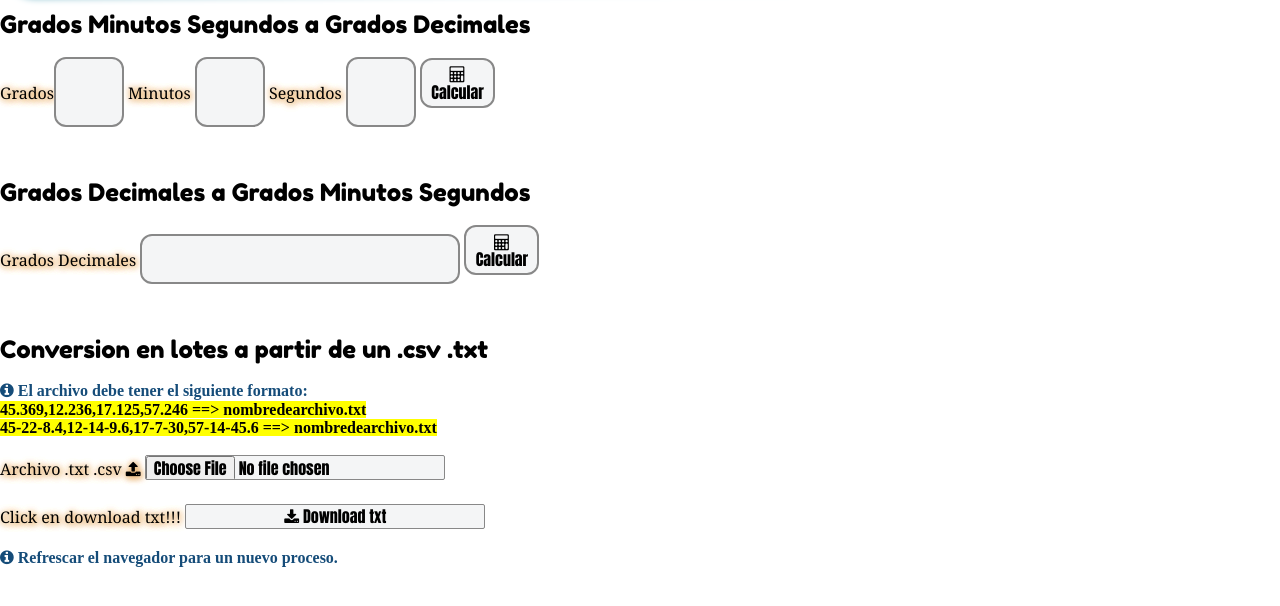
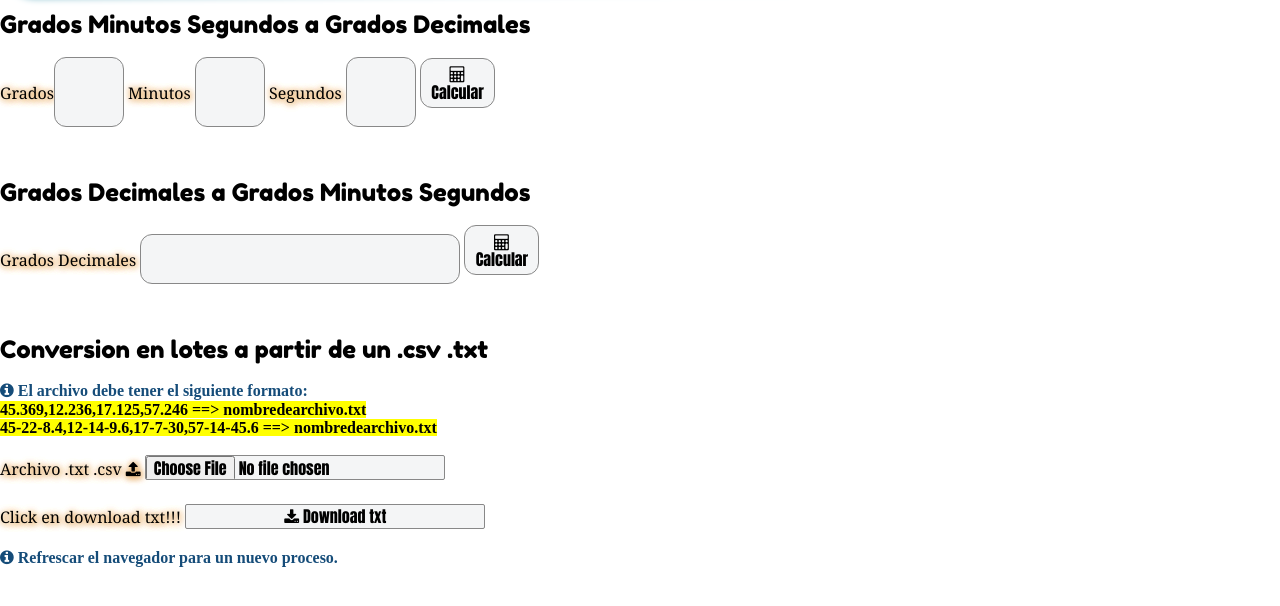
Before and after one commit to percyelbis/app_conversor, a plain HTML site: page index.html in a window 1280 px wide. Shown: the part 100-706 px from the top of the page. Drawn offline with Linux system fonts and the light colour scheme.

Commit message:
Update style.css

```diff
--- a/css/style.css
+++ b/css/style.css
@@ -53,7 +53,7 @@ input {
 .button-1{
   width:70px;
   height:70px;
-  border:2px solid #888888;
+  border:1px solid #888888;
   outline:none;
   background-color:#f4f5f6;
   border-radius: 12px;
@@ -63,7 +63,7 @@ input {
 .button-2{
   width:320px;
   height:50px;
-  border:2px solid #888888;
+  border:1px solid #888888;
   outline:none;
   background-color:#f4f5f6;
   border-radius: 12px;
@@ -73,7 +73,7 @@ input {
 .run{
   width:75px;
   height:50px;
-  border:2px solid #888888;
+  border:1px solid #888888;
   outline:none;
   background-color:#f4f5f6;
   border-radius: 12px;
```
